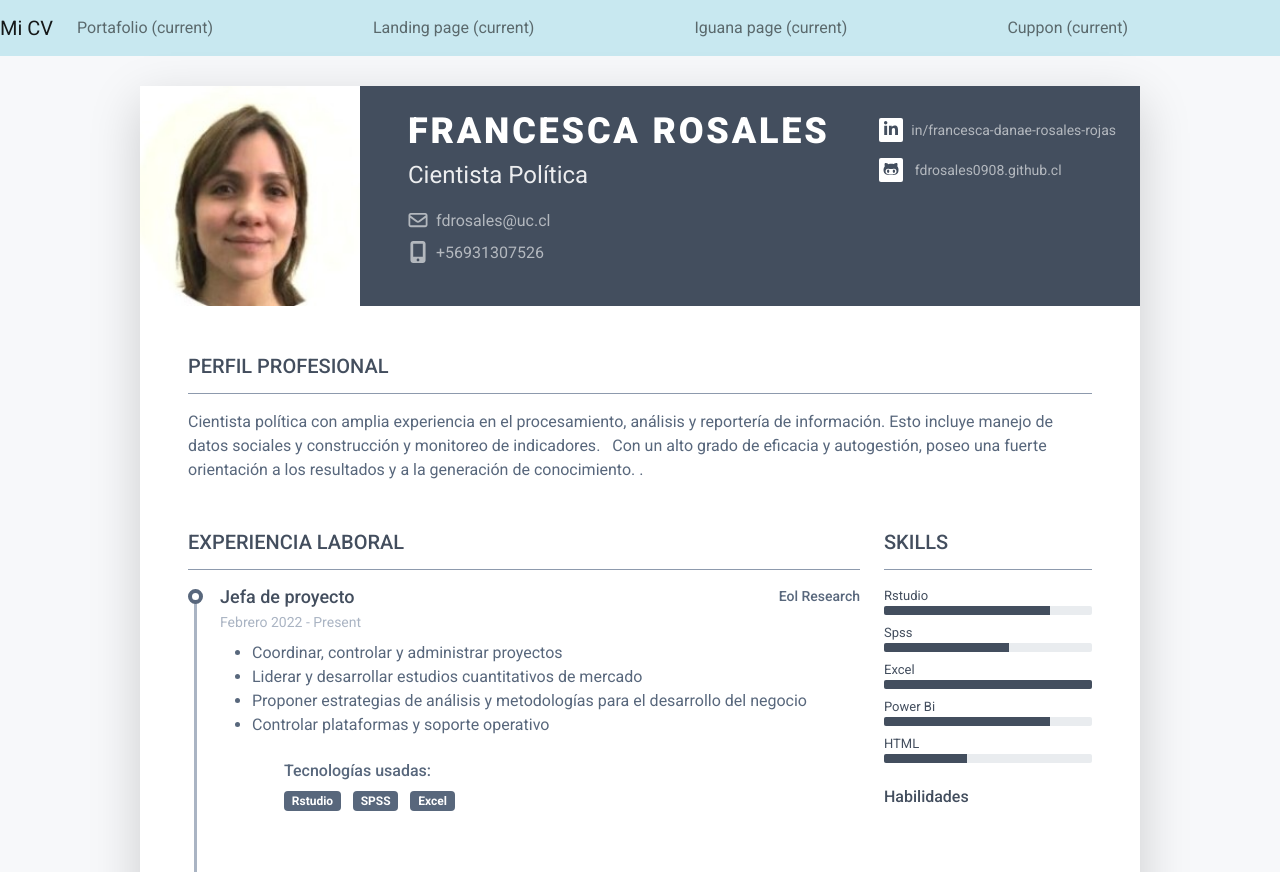
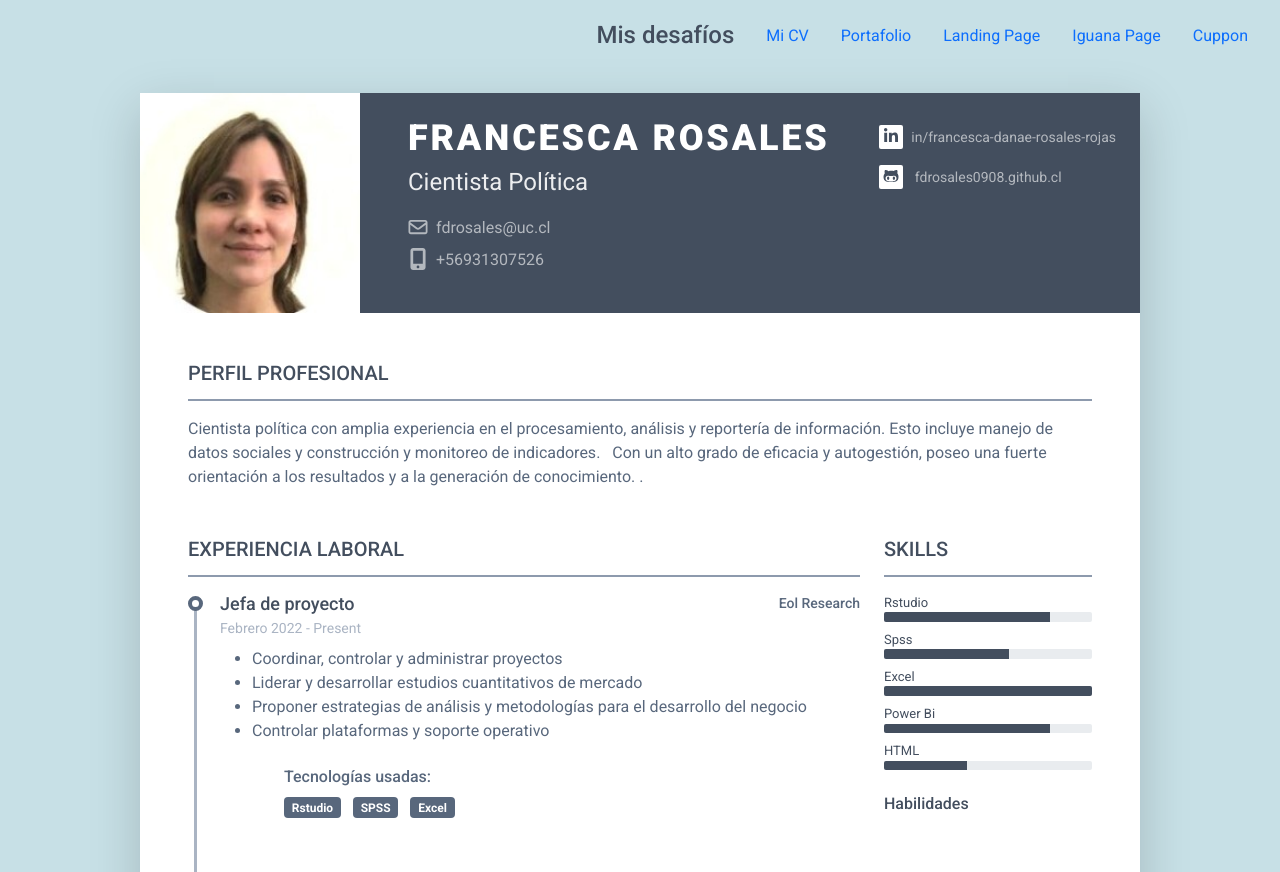
Before and after one commit to fdrosales0908/fdrosales0908.github.io, a plain HTML site: page index.html in a window 1280 px wide. Shown: the top 872 px of the page. Drawn offline with Linux system fonts and the light colour scheme.

Commit message:
se actualiza navbar

```diff
--- a/index.html
+++ b/index.html
@@ -23,42 +23,29 @@
 
 </head>
 
-<nav class="navbar navbar-expand-lg navbar-light bg-light" style="background-color: #c8e8f0;">
-	<a class="navbar-brand" href="index.html">Mi CV</a>
-	<button class="navbar-toggler" type="button" data-toggle="collapse" data-target="#navbarNavDropdown" aria-controls="navbarNavDropdown" aria-expanded="false" aria-label="Toggle navigation">
-	  <span class="navbar-toggler-icon"></span>
-	</button>
-	<div class="collapse navbar-collapse" id="navbarNavDropdown">
-	  <ul class="navbar-nav">
-		<li class="nav-item active">
-		  <a class="nav-link" href="portafolio.html">Portafolio <span class="sr-only">(current)</span></a>
-		</li>
-	  </ul>
-	</div>
-	<div class="collapse navbar-collapse" id="navbarNavDropdown">
-		<ul class="navbar-nav">
-		  <li class="nav-item active">
-			<a class="nav-link" href="primer-landing.html">Landing page <span class="sr-only">(current)</span></a>
+<body class="encabezado">
+
+	<ul class="nav justify-content-end">
+        <a class="navbar-brand" href="#">
+			<h4>Mis desafíos</h4>
+        </a>
+        <li class="nav-item">
+          <a class="nav-link active" aria-current="page" href="index.html">Mi CV</a>
+        </li>
+        <li class="nav-item">
+          <a class="nav-link" href="portafolio.html">Portafolio</a>
+        </li>
+        <li class="nav-item">
+          <a class="nav-link" href="primer-landing.html">Landing Page</a>
+        </li>
+        <li class="nav-item">
+          <a class="nav-link" href="iguana-page.html">Iguana Page</a>
+        </li>
+		<li class="nav-item">
+			<a class="nav-link" href="cuppon.html">Cuppon</a>
 		  </li>
-		</ul>
-	  </div>
-	  <div class="collapse navbar-collapse" id="navbarNavDropdown">
-		<ul class="navbar-nav">
-		  <li class="nav-item active">
-			<a class="nav-link" href="iguana-page.html">Iguana page <span class="sr-only">(current)</span></a>
-		  </li>
-		</ul>
-	  </div>
-	  <div class="collapse navbar-collapse" id="navbarNavDropdown">
-		<ul class="navbar-nav">
-		  <li class="nav-item active">
-			<a class="nav-link" href="cuppon.html">Cuppon <span class="sr-only">(current)</span></a>
-		  </li>
-		</ul>
-	  </div>
-  </nav>
-
-<body>
+      </ul>
+	</body>
 
     <article class="resume-wrapper text-center position-relative">
 	    <div class="resume-wrapper-inner mx-auto text-start bg-white shadow-lg">
```
Also changed, not shown: assets/css/style.css.
